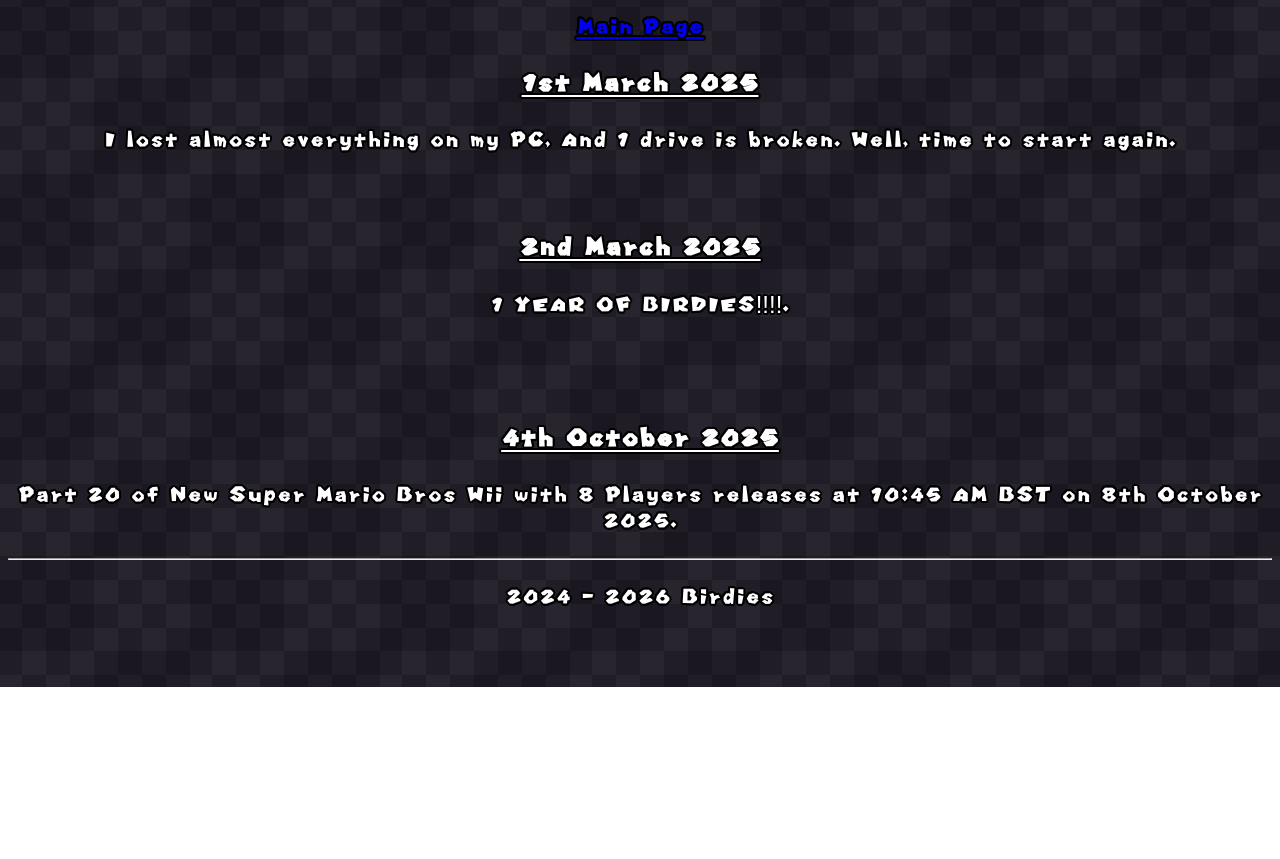
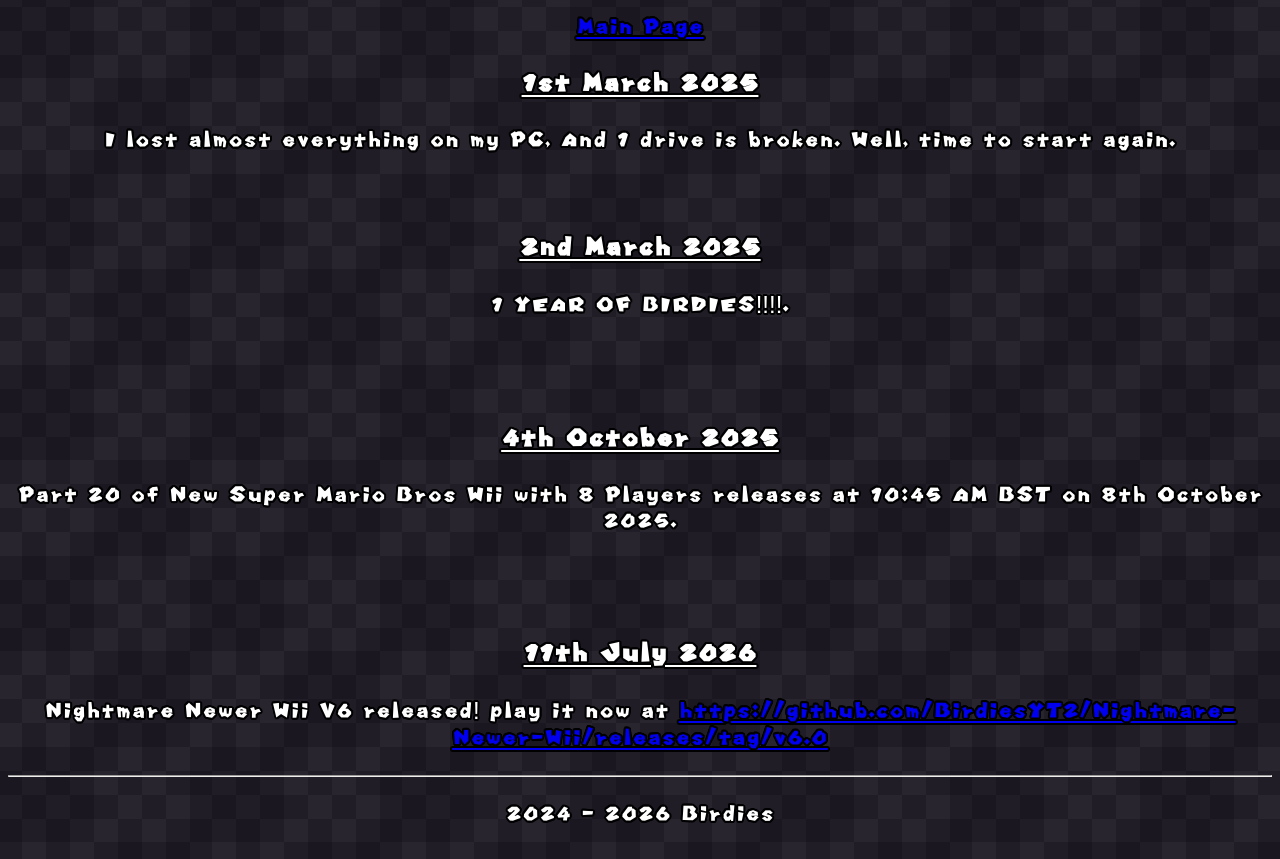
Before and after one commit to BirdiesYT2/BirdiesYT2.github.io, a plain HTML site: page news.html in a window 1280 px wide. Shown: the part 113-972 px from the top of the page. Before the commit the page ends 800 px from the top, so only its background shows below. Drawn offline with Linux system fonts and the light colour scheme.

Commit message:
Update news.html

```diff
--- a/news.html
+++ b/news.html
@@ -16,6 +16,11 @@
 	<BR>
 	<h3><u>4th October 2025</u></h3>
 	<p>Part 20 of New Super Mario Bros Wii with 8 Players releases at 10:45 AM BST on 8th October 2025.</p>
+	<BR>
+	<BR>
+	<h3><u>11th July 2026</u></h3>
+	<p>Nightmare Newer Wii V6 released! play it now at <a href="https://github.com/BirdiesYT2/Nightmare-Newer-Wii/releases/tag/v6.0">https://github.com/BirdiesYT2/Nightmare-Newer-Wii/releases/tag/v6.0</a></p>
+
 <hr>
 <p>2024 - 2026 Birdies<p>
 </body>
```
